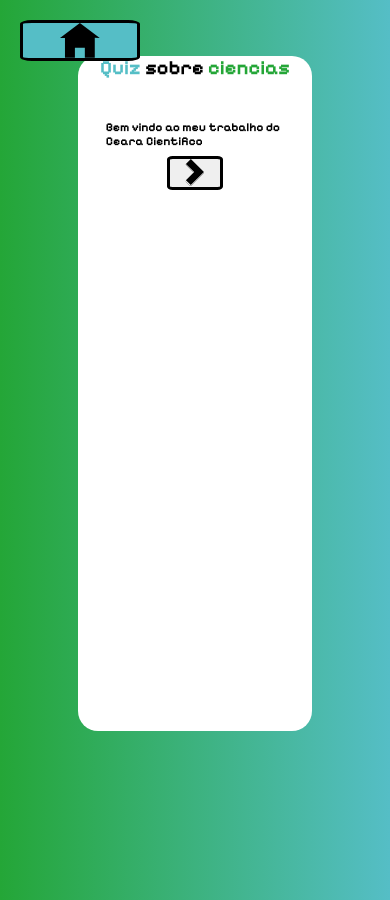
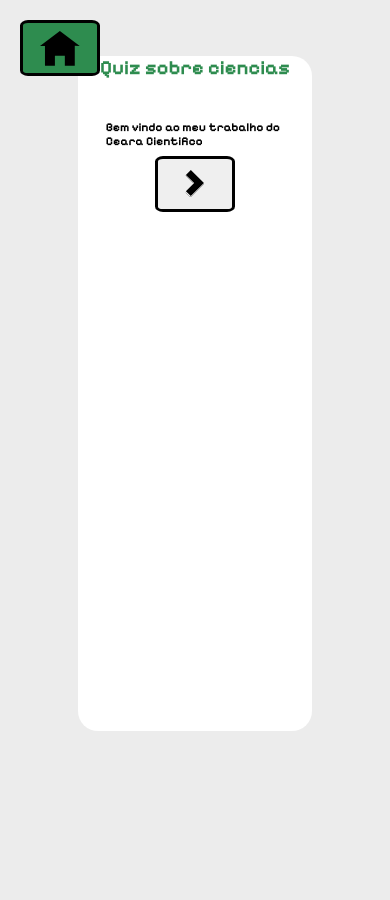
Before and after one commit to VOPNO/ppa-cientifico, a plain HTML site: page jogo.html in a window 390 px wide. Both pictures are taken after a click on the button "Play". Drawn offline with Linux system fonts and the light colour scheme.

Commit message:
jogo update cllr

```diff
--- a/assets/css/jogo.css
+++ b/assets/css/jogo.css
@@ -26,13 +26,14 @@ html {
 }
 
 body {
-    background: var(--background-site);
+    background: var(--bege-claro);
     height: 100vh;
 }
 
 
 h1 {
     font-size: 4rem;
+    color: var(--verde-principal);
 }
 
 .play {
@@ -40,7 +41,7 @@ h1 {
 }
 
 .return {
-    background: var(--ciano-site-ce);
+    background: var(--);
 }
 
 button {
@@ -65,6 +66,7 @@ button:active {
     top: 20px;
     left: 20px;
     right: 20px;
+    background: var(--verde-principal);
 }
 
 .cont-game {
@@ -77,6 +79,7 @@ button:active {
 header {
     display: flex;
     justify-content: center;
+    margin-top: 1rem;
 }
 
 .categoriasSelect {
@@ -148,7 +151,7 @@ header {
 }
 
 .verde-win {
-    color: var(--verde-site-ce);
+    color: var(--verde-principal);
 }
 
 .vermelho-loser {
@@ -156,7 +159,7 @@ header {
 }
 
 .ciano-site {
-    color: var(--ciano-site-ce);
+    color: var(--ciano-site-);
 }
 
 @media (max-width: 600px) {
@@ -169,9 +172,9 @@ header {
     }
 
     button {
-        min-width: 7rem; /* Ajuste para smartphones */
-        min-height: 4rem; /* Ajuste para smartphones */
-        font-size: 1.6rem; /* Ajuste para smartphones */
+        max-width: 7rem; /* Ajuste para smartphones */
+        max-height: 4rem; /* Ajuste para smartphones */
+        font-size: 1.3rem; /* Ajuste para smartphones */
     }
 
     .score-div p {
@@ -179,8 +182,15 @@ header {
     }
 
     .score-div {
-        left: 50%; /* Ajuste para smartphones */
-        top: 5%; /* Ajuste para smartphones */
+        left: 60%; /* Ajuste para smartphones */
+        top: 17%; /* Ajuste para smartphones */
         font-size: 1.8rem; /* Ajuste para smartphones */
     }
+
+    .cont-buttons {
+        display: grid;
+        grid-template-columns: 1fr 1fr;
+        gap: 1rem;
+        margin-top: 1rem;
+    }
 }
--- a/jogo.html
+++ b/jogo.html
@@ -15,14 +15,14 @@
 <body>
     <div class="cont-all">
         <header>
-            <h1><span class="ciano-site">Quiz</span> sobre <span class="verde-win">ciencias</span></h1>
+            <h1>Quiz sobre ciencias</h1>
         </header>
         <main class="cont-game">
             <div class="cont-button-inicial" id="contButtonsInicial">
                 <button id="play" class="button play">Play</button>
                 <button id="return" class="button return"><a href="index.html"><img  class="button-home-img " src="assets/img/jogos/home.svg" alt="Home"></a></button>
             </div>
-        </main>
+        </mai>
     </div>
 
     <script src="assets/js/quiz.js"></script>
```
